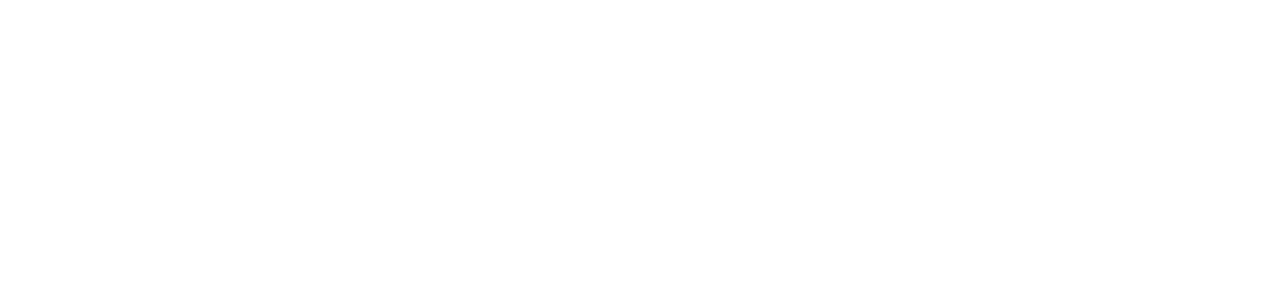
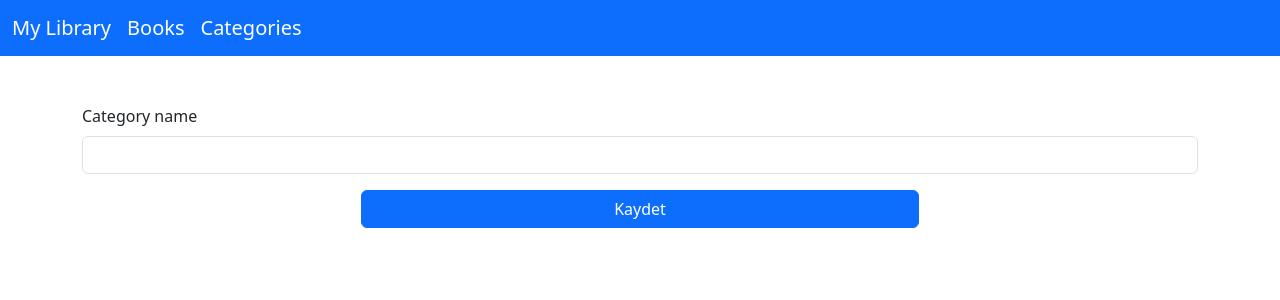
Before and after one commit to SalihNuhoglu/LibraryApp-React-, a React (Create React App) app: page /add-category in a window 1280 px wide. Before the commit this address had no page. Shown: the top 300 px of the page. Built offline with nearby package versions, Linux system fonts and the light colour scheme; data requests are answered from the project's data file.

Commit message:
category add page added with redux

```diff
--- a/db.json
+++ b/db.json
@@ -29,25 +29,29 @@
       "isbn": ""
     },
     {
-      "id": 1674044555526,
-      "name": "aloo123",
-      "author": "asda",
-      "categoryId": "1",
-      "isbn": ""
+      "id": 1675104734655,
+      "name": "23123",
+      "author": "3123",
+      "isbn": "1232312",
+      "categoryId": "2"
     }
   ],
   "categories": [
     {
-      "id": "1",
+      "id": 1,
       "name": "Novel"
     },
     {
-      "id": "2",
+      "id": 2,
       "name": "Story"
     },
     {
-      "id": "3",
+      "id": 3,
       "name": "Essay"
+    },
+    {
+      "name": "poem",
+      "id": 4
     }
   ]
 }
--- a/src/App.js
+++ b/src/App.js
@@ -6,6 +6,7 @@
 import { useDispatch } from "react-redux";
 import axios from "axios";
 import CategoriesList from "./pages/CategoriesList";
+import AddCategory from "./pages/AddCategory";
 
 function App() {
   const dispatch = useDispatch();
@@ -49,6 +50,7 @@
         <Route path="/add-book" element={<AddBook />} />
         <Route path="/edit-book/:bookId" element={<EditBook />} />
         <Route path="/categories" element={<CategoriesList />} />
+        <Route path="/add-category" element={<AddCategory />} />
       </Routes>
     </BrowserRouter>
   );
--- /dev/null
+++ b/src/components/AddCategoryForm.js
@@ -0,0 +1,67 @@
+import axios from "axios";
+import React, { useState, useEffect } from "react";
+import { useSelector , useDispatch} from "react-redux";
+import { useNavigate } from "react-router-dom";
+
+const AddCategoryForm = () => {
+
+    const dispatch = useDispatch();
+    const navigate = useNavigate();
+    const [categoryName, setCategoryName] = useState("");
+    const { categoriesState } = useSelector((state) => state);
+
+    useEffect(() => {
+        document.title = "Library -  Add Category"
+    }, []);
+
+    const handleSubmit = (event) => {
+        event.preventDefault()
+        if (categoryName === "") {
+            alert("Category name cannot be empty!");
+            return;
+        }
+        const hasCategory = categoriesState.categories.find(
+            item => item.name.toLowerCase() === categoryName.toLowerCase()
+        );
+        if (hasCategory !== undefined) {
+            alert("This category is already exist!")
+            return
+        }
+        const newCategory = {
+            id : new Date().getTime,
+            name : categoryName
+        }
+        axios.post("http://localhost:3004/categories", newCategory)
+            .then(res => {
+                console.log(res.data)
+                dispatch({type:"ADD_CATEGORY", payload : newCategory});
+                navigate("/categories")
+            })
+            .catch((err)=>console.log("addCategoryErr", err))
+    }
+
+    return (
+        <div className="container my-5">
+            <form onSubmit={handleSubmit}>
+                <div className="mb-3">
+                    <label for="exampleInputEmail1" className="form-label">
+                        Category name
+                    </label>
+                    <input
+                        value={categoryName}
+                        onChange={(event) => setCategoryName(event.target.value)}
+                        type="text"
+                        className="form-control"
+                    />
+                </div>
+                <div className="d-flex justify-content-center">
+                    <button type="submit" className="btn btn-primary w-50">
+                        Kaydet
+                    </button>
+                </div>
+            </form>
+        </div>
+    );
+};
+
+export default AddCategoryForm;
--- /dev/null
+++ b/src/pages/AddCategory.js
@@ -0,0 +1,15 @@
+import React from "react";
+import AddCategoryForm from "../components/AddCategoryForm";
+import Header from "../components/Header";
+
+
+const AddCategory = () => {
+    return(
+        <div>
+            <Header />
+            <AddCategoryForm />
+        </div>
+    )
+};
+
+export default AddCategory;
--- a/src/redux/reducers/categoriesReducer.js
+++ b/src/redux/reducers/categoriesReducer.js
@@ -11,25 +11,30 @@
 const categoriesReducer = (state = initialState, action) => {
   switch (action.type) {
     case "FETCH_CATEGORIES_START":
-          return{
+      return {
         ...state,
-            start:true
+        start: true
       };
-          case"FETCH_CATEGORIES_SUCCESS":
-          return{
+    case "FETCH_CATEGORIES_SUCCESS":
+      return {
         ...state,
-            start:false,
-            success:true,
-            categories:action.payload
+        start: false,
+        success: true,
+        categories: action.payload
       };
     case "FETCH_CATEGORIES_FAIL":
-            return{
+      return {
         ...state,
-              start:false,
-              fail:true,
-              errorMessage:action.payload
+        start: false,
+        fail: true,
+        errorMessage: action.payload
       };
-        default :
+    case "ADD_CATEGORY":
+      return {
+        ...state,
+        categories: [...state.categories, action.payload]
+      };
+    default:
       return state;
   }
 };
```
Lines whose indentation alone changed are shown as unchanged.
